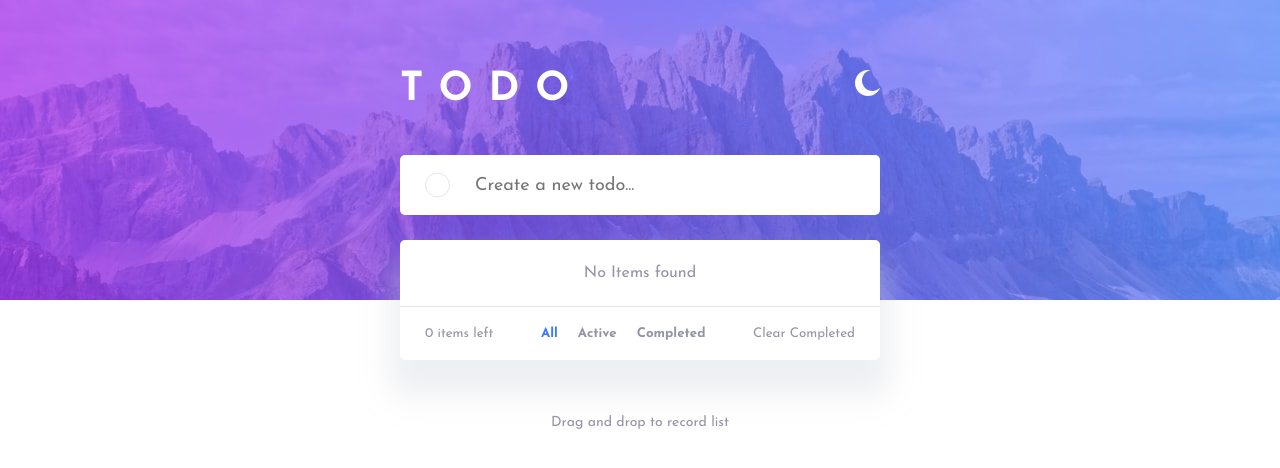
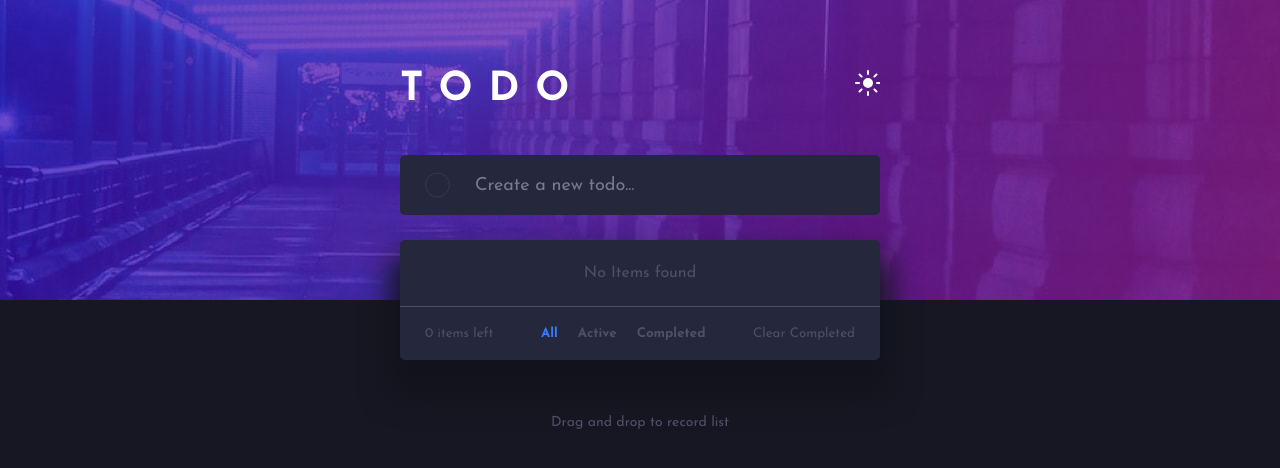
Before and after one commit to aya-94/todo-react-frontendmentor, a React (Create React App) app: page / in a window 1280 px wide. Shown: the top 468 px of the page. Built offline with nearby package versions, Linux system fonts and the light colour scheme.

Commit message:
dark-light mode with Context API

```diff
--- a/src/App.js
+++ b/src/App.js
@@ -1,12 +1,22 @@
-import React from 'react';
-import Main from './components/Main/Main'
-import './App.css';
+import React, { useState } from 'react';
+import Main from './components/Main/Main';
+import AuthContext from './store/auth-context';
+import styles from './App.module.css';
 
 function App() {
+  const [isLightMode, setIsLightMode] = useState(false);
+
+  const handleMode = () => {
+      setIsLightMode(!isLightMode)
+      console.log(isLightMode)
+  }
+
   return (
-    <div className="App">
-      <Main/>
-    </div>
+    <AuthContext.Provider value={{isLightMode: isLightMode}} >
+      <div className={`${styles.App} ${isLightMode ? styles.lightBackground : styles.darkBackground }`}>
+        <Main onModeChange={handleMode}/>
+      </div>
+    </AuthContext.Provider>
   );
 }
 
--- a/src/App.css
+++ b/src/App.module.css
@@ -11,3 +11,11 @@ body {
   width: 100vw;
   height: 100vh;
 }
+
+.darkBackground {
+  background-color: hsl(235, 21%, 11%);
+}
+
+.lightBackground {
+  background-color: hsl(0, 0%, 98%);
+}
--- a/src/components/Input/Input.js
+++ b/src/components/Input/Input.js
@@ -1,4 +1,5 @@
-import React, { useState } from "react";
+import React, { useState, useContext } from "react";
+import AuthContext from '../../store/auth-context';
 import styles from './Input.module.css';
 
 const Input = ({ onPress }) => {
@@ -17,8 +18,10 @@ const Input = ({ onPress }) => {
         }
     }
 
+    const ctx = useContext(AuthContext)
+
     return (
-        <div className={styles.inputContainer}>
+        <div className={`${styles.inputContainer} ${!ctx.isLightMode ? styles.darkInput : styles.lightInput}`}>
             <span className={styles.circleElement}></span>
             <input
             type="text"
--- a/src/components/Input/Input.module.css
+++ b/src/components/Input/Input.module.css
@@ -9,15 +9,32 @@ input {
     border-radius: 5px;
     border: none;
     padding-left: 75px;
+    background-color: #fff;
+    color: hsl(235, 19%, 35%);
+}
+
+.darkInput input {
+    background-color: hsl(235, 24%, 19%);
+    color: hsl(234, 39%, 85%);
 }
 
 input::placeholder {
     font-family: 'Josefin Sans', sans-serif;
     font-size: 18px;
+    color: hsl(234, 11%, 52%) !important;
+}
+
+.lightInput input::placeholder {
+    color: hsl(236, 9%, 61%) !important;
 }
 
 input:focus {
     outline: none;
+    font-family: 'Josefin Sans', sans-serif;
+    font-size: 18px;
+}
+
+input:not(:focus) {
     font-family: 'Josefin Sans', sans-serif;
     font-size: 18px;
 }
@@ -33,3 +50,8 @@ input:focus {
     background-color: #fff;
     border: 1px solid hsl(236, 33%, 92%);
 }
+
+.darkInput .circleElement {
+    background-color: hsl(235, 24%, 19%);
+    border: 1px solid hsl(237, 14%, 26%);
+}
--- a/src/components/Main/Main.js
+++ b/src/components/Main/Main.js
@@ -1,9 +1,10 @@
-import React, { useState } from 'react';
+import React, { useState, useContext } from 'react';
 import Input from '../Input/Input';
 import TodoList from '../TodoList/TodoList';
 import styles from './Main.module.css';
+import AuthContext from '../../store/auth-context';
 
-const Main = () => {
+const Main = ({ onModeChange }) => {
     const [todos, setTodos] = useState([]);
     const [filterMode, setFilterMode] = useState('all');
 
@@ -47,11 +48,13 @@ const Main = () => {
         return !todo.completed;
     });
 
+    const ctx = useContext(AuthContext)
+
     return (
-        <main className={styles.main}>
+        <main className={`${styles.main} ${!ctx.isLightMode ? styles.darkMain : styles.lightMain }`}>
             <div className={styles.title}>
                 <h1>TODO</h1>
-                <div className={styles.toggleMode}></div>
+                <div onClick={() => onModeChange()} className={`${styles.toggleMode} ${!ctx.isLightMode ? styles.sun : styles.moon }`}></div>
             </div>
             <Input onPress={handleAddTodo} />
             <TodoList
--- a/src/components/Main/Main.module.css
+++ b/src/components/Main/Main.module.css
@@ -1,11 +1,16 @@
 .main {
-    background: url('../../../images/bg-desktop-light.jpg');
-    background-size: cover;
     width: 100vw;
     height: 300px;
     padding: 0 31.25%;
     display: flex;
     flex-direction: column;
+    background: url('../../../images/bg-desktop-light.jpg');
+    background-repeat: no-repeat;
+    background-size: cover;
+}
+
+.darkMain {
+    background: url('../../../images/bg-desktop-dark.jpg');
 }
 
 .title {
@@ -21,11 +26,16 @@ h1 {
 }
 
 .toggleMode {
-    background-image: url('../../../images/icon-moon.svg');
     width: 25px;
     height: 26px;
     background-size: cover;
     margin-top: 70px;
+    cursor: pointer;
+    background-image: url('../../../images/icon-moon.svg');
+}
+
+.darkMain .toggleMode {
+    background-image: url('../../../images/icon-sun.svg');
 }
 
 .footer {
@@ -34,3 +44,7 @@ h1 {
     font-size: 14px;
     color: hsl(236, 9%, 61%);
 }
+
+.darkMain .footer {
+    color: hsl(233, 14%, 35%);
+}
--- a/src/components/TodoList/TodoList.js
+++ b/src/components/TodoList/TodoList.js
@@ -1,10 +1,12 @@
 import styles from './TodoList.module.css';
+import React, { useContext } from 'react';
+import AuthContext from '../../store/auth-context';
 
 const TodoList = ({ todos, onRemove, onCheck, onFilter, filterMode, RemoveCompleted, active }) => {
-
+    const ctx = useContext(AuthContext)
     return (
-        <div className={styles.board}>
-            <div className={styles.todoContainer}>
+        <div className={`${styles.board} ${!ctx.isLightMode ? styles.darkBoard : styles.lightBoard}`}>
+            <div>
                 {todos.length === 0 ? (
                     <div className={styles.emptyList}>No Items found</div>
                 ) : (
--- a/src/components/TodoList/TodoList.module.css
+++ b/src/components/TodoList/TodoList.module.css
@@ -1,11 +1,19 @@
 .board {
     display: flex;
     flex-direction: column;
-    background-color: #fff;
-    box-shadow: 0px 25px 30px 10px rgba(210, 211, 219, 0.37);
     width: 100%;
     margin-top: 25px;
     border-radius: 5px;
+}
+
+.darkBoard {
+    background-color: hsl(235, 24%, 19%);
+    box-shadow: 0px 25px 30px 10px hsl(234, 22%, 9%);
+}
+
+.lightBoard {
+    background-color: #fff;
+    box-shadow: 0px 25px 30px 10px rgba(210, 211, 219, 0.37);
 }
 
 ul {
@@ -20,11 +28,19 @@ li {
     position: relative;
 }
 
+.darkBoard li {
+    border-bottom: 1px solid hsl(233, 14%, 35%);
+}
+
 .titleValue {
     margin-left: 50px;
     font-size: 18px;
     color: hsl(235, 19%, 35%);
     cursor: pointer;
+}
+
+.darkBoard .titleValue {
+    color: hsl(234, 39%, 85%);
 }
 
 .titleCheck {
@@ -33,6 +49,10 @@ li {
     color: hsl(233, 11%, 84%);
     text-decoration: line-through;
     text-decoration-thickness: 1px;
+}
+
+.darkBoard .titleCheck {
+    color: hsl(233, 14%, 35%);
 }
 
 .outerCircle {
@@ -47,9 +67,12 @@ li {
     cursor: pointer;
 }
 
+.darkBoard .outerCircle {
+    background: hsl(237, 14%, 26%);
+}
+
 .outerCircle:hover {
     background: -webkit-linear-gradient(left top, hsl(192, 100%, 67%), hsl(280, 87%, 65%));
-
 }
 
 .outerCheck {
@@ -74,6 +97,10 @@ li {
     height: 23px;
     border-radius: 1000px;
     cursor: pointer;
+}
+
+.darkBoard .innerCircle {
+    background: hsl(235, 24%, 19%);
 }
 
 .innerCheck {
@@ -104,6 +131,11 @@ button {
     color: hsl(236, 9%, 61%);
 }
 
+.darkBoard button {
+    background: hsl(235, 24%, 19%);
+    color: hsl(233, 14%, 35%);
+}
+
 .sortButtons button {
     font-weight: bold;
     cursor: pointer;
@@ -112,6 +144,11 @@ button {
 .sortButtons button:hover,
 .clearComplete:hover {
     color: hsl(235, 19%, 35%);
+}
+
+.darkBoard .sortButtons button:hover,
+.darkBoard .clearComplete:hover {
+    color: hsl(236, 33%, 92%);
 }
 
 .clearComplete {
@@ -150,7 +187,8 @@ li:hover .cross {
     display: block;
 }
 
-.activeFilter {
+.activeFilter,
+.darkBoard .activeFilter {
     color: hsl(220, 98%, 61%);
 }
 
@@ -158,5 +196,9 @@ li:hover .cross {
     padding: 25px;
     text-align: center;
     border-bottom: 1px solid hsl(236, 33%, 92%);
-    color: hsl(236, 9%, 61%);
+    color: hsl(233, 14%, 35%);
 }
+
+.darkBoard .emptyList {
+    border-bottom: 1px solid hsl(233, 14%, 35%);
+}
--- a/src/store/auth-context.js
+++ b/src/store/auth-context.js
@@ -0,0 +1,7 @@
+import React from 'react';
+
+const AuthContext = React.createContext({
+    isLightMode: false
+});
+
+export default AuthContext;
```
